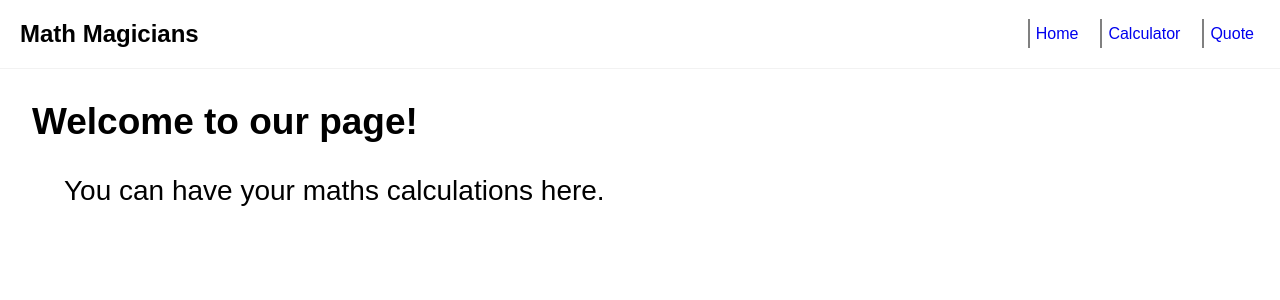
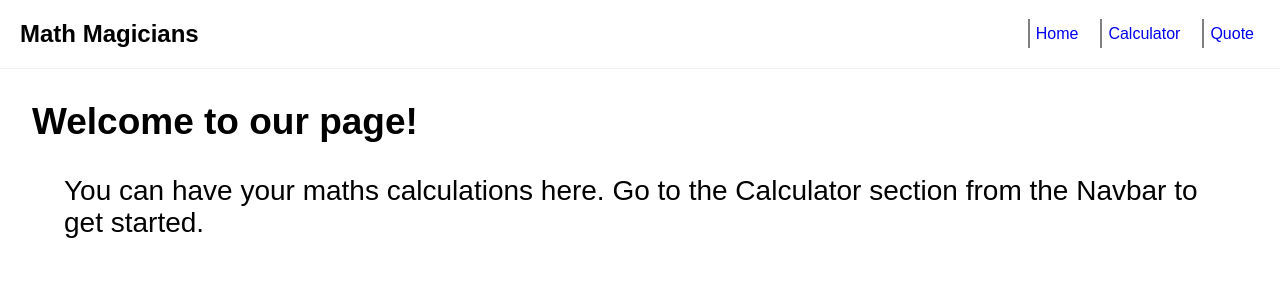
Before and after one commit to Fourteen98/maths-magician, a React (Create React App) app: page / in a window 1280 px wide. Shown: the top 300 px of the page. Built offline with nearby package versions, Linux system fonts and the light colour scheme.

Commit message:
add details to home

```diff
--- a/src/components/Home.js
+++ b/src/components/Home.js
@@ -4,6 +4,7 @@ function Home() {
       <h2>Welcome to our page!</h2>
       <p>
         You can have your maths calculations here.
+        Go to the Calculator section from the Navbar to get started.
       </p>
     </div>
   );
```
